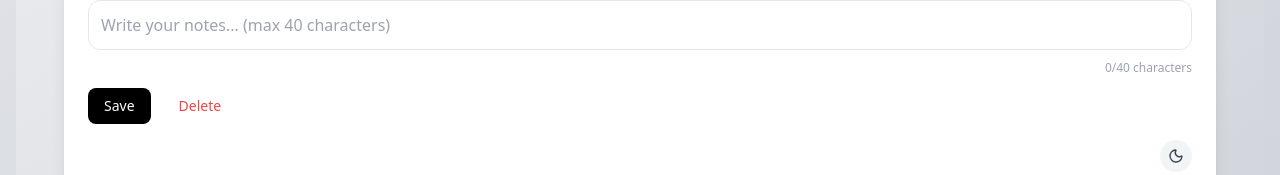
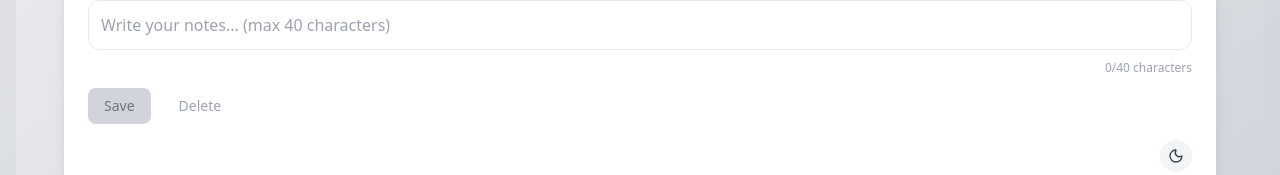
Before and after one commit to iqbal899/interactive-calendar, a Next.js app: page / in a window 1280 px wide. Shown: the part 579-754 px from the top of the page. Built offline with nearby package versions, Linux system fonts and the light colour scheme.

Commit message:
add : note limit

```diff
--- a/src/components/Calendar.tsx
+++ b/src/components/Calendar.tsx
@@ -164,6 +164,7 @@ dark:from-[#0a0f1f] dark:to-[#111827] p-4 transition-colors">
           setStartDate={setStartDate}
           setEndDate={setEndDate}
           setSelectedDate={setSelectedDate}
+          currentMonth={currentMonth}
         />
       </motion.div>
     </div>
--- a/src/components/CalendarGrid.tsx
+++ b/src/components/CalendarGrid.tsx
@@ -64,7 +64,7 @@ export default function CalendarGrid({
         onPrev={() => setCurrentMonth(subMonths(currentMonth, 1))}
         onNext={() => setCurrentMonth(addMonths(currentMonth, 1))}
         onClearRange={onClearRange}
-  showClear={startDate && endDate}
+        showClear={startDate && endDate}
       />
 
       <div className="grid grid-cols-7 gap-2">
--- a/src/components/NotesPanel.tsx
+++ b/src/components/NotesPanel.tsx
@@ -8,27 +8,43 @@ import { useDeleteNote } from "@/hooks/useDeleteNote";
 import { Moon, Sun } from "lucide-react";
 import { useTheme } from "@/hooks/useTheme";
 
+import { getMonthNotesCount } from "@/lib/utils";
+
 export default function NotesPanel(props: any) {
-  const { selectedDate, startDate, endDate } = props;
+  const { selectedDate, startDate, endDate, calendarData, currentMonth } = props;
 
   const { note, setNote } = useNoteState(props);
 
   const { dark, toggleTheme } = useTheme();
 
+  const safeNote = typeof note === "string" ? note : "";
+
   const MAX_CHARS = 40;
-
-const charCount = note.length;
+  const charCount = safeNote.length;
 
   const { saveNote } = useSaveNote({
     ...props,
-    note,
+    note: safeNote,
+    currentMonth,
   });
 
-  const { deleteNote } = useDeleteNote(props);
+  const { deleteNote } = useDeleteNote({
+    ...props,
+    note: safeNote,
+  });
+
+  const isEmpty = !safeNote.trim();
+  const hasExistingNote = !!safeNote.trim();
+
+  const monthCount = getMonthNotesCount(calendarData, currentMonth);
+  const isLimitReached = monthCount >= 6;
 
   return (
     <div className="p-6 bg-white dark:bg-gray-900 border-t border-gray-200/20 dark:border-gray-700/30">
-      <h3 className="text-lg font-semibold text-gray-900 dark:text-white mb-2">Notes</h3>
+
+      <h3 className="text-lg font-semibold text-gray-900 dark:text-white mb-2">
+        Notes
+      </h3>
 
       <p className="text-sm text-gray-500 dark:text-gray-400 mb-2">
         {startDate && endDate
@@ -38,30 +54,27 @@ const charCount = note.length;
             : "Monthly Notes"}
       </p>
 
-
-
+      {/* TEXTAREA */}
       <textarea
         rows={1}
         placeholder={`Write your notes... (max ${MAX_CHARS} characters)`}
         className="w-full rounded-xl border border-gray-200 dark:border-gray-700 bg-white dark:bg-gray-800 text-gray-900 dark:text-white p-3 resize-none overflow-hidden focus:outline-none focus:ring-2 focus:ring-blue-100 transition-all duration-200"
-  value={note}
+        value={safeNote}
         onChange={(e) => {
           const text = e.target.value;
 
           const trimmedText = text.slice(0, MAX_CHARS);
           setNote(trimmedText);
 
-    // auto expand
           const el = e.target;
           el.style.height = "auto";
           el.style.height = el.scrollHeight + "px";
         }}
       />
 
-
+      {/* CHAR COUNT */}
       <p
-  className={`text-xs mt-1 text-right ${
-    charCount > MAX_CHARS - 20
+        className={`text-xs mt-1 text-right ${charCount > MAX_CHARS - 10
             ? "text-red-500"
             : "text-gray-400"
           }`}
@@ -69,11 +82,27 @@ const charCount = note.length;
         {charCount}/{MAX_CHARS} characters
       </p>
 
+      {/* LIMIT MESSAGE */}
+      {isLimitReached && (
+        <p className="text-xs text-red-500 mt-1">
+          Maximum 6 notes allowed for this month
+        </p>
+      )}
+
+      {/* BUTTONS */}
       <div className="flex gap-3 mt-3">
+
         {/* SAVE */}
         <button
           onClick={saveNote}
-          className="px-4 py-2 rounded-lg bg-black text-white dark:bg-white dark:text-black text-sm font-medium hover:bg-gray-800 dark:hover:bg-gray-200 transition"
+          disabled={isEmpty || isLimitReached}
+          className={`
+            px-4 py-2 rounded-lg text-sm font-medium transition
+            ${isEmpty || isLimitReached
+              ? "bg-gray-300 dark:bg-gray-700 text-gray-500 cursor-not-allowed"
+              : "bg-black text-white dark:bg-white dark:text-black hover:bg-gray-800 dark:hover:bg-gray-200"
+            }
+          `}
         >
           Save
         </button>
@@ -81,13 +110,21 @@ const charCount = note.length;
         {/* DELETE */}
         <button
           onClick={deleteNote}
-          className="px-4 py-2 rounded-lg text-red-500 text-sm font-medium hover:bg-red-50 dark:hover:bg-red-900/30 transition"
+          disabled={!hasExistingNote}
+          className={`
+            px-4 py-2 rounded-lg text-sm font-medium transition
+            ${!hasExistingNote
+              ? "text-gray-400 cursor-not-allowed"
+              : "text-red-500 hover:bg-red-50 dark:hover:bg-red-900/30"
+            }
+          `}
         >
           Delete
         </button>
 
       </div>
 
+      {/* DARK MODE */}
       <div className="flex justify-end mt-4">
         <button
           onClick={toggleTheme}
@@ -100,6 +137,7 @@ const charCount = note.length;
           )}
         </button>
       </div>
+
     </div>
   );
 }
--- a/src/hooks/useSaveNote.ts
+++ b/src/hooks/useSaveNote.ts
@@ -1,4 +1,4 @@
-import { getDateKey, findRangeMatch } from "@/lib/utils";
+import { getDateKey, findRangeMatch, getMonthNotesCount } from "@/lib/utils";
 import toast from "react-hot-toast";
 
 export const useSaveNote = ({
@@ -8,9 +8,20 @@ export const useSaveNote = ({
     note,
     calendarData,
     setCalendarData,
+    currentMonth,
 }: any) => {
     const saveNote = () => {
         let updated = { ...calendarData };
+
+        // LIMIT CHECK (ONLY FOR DATE + RANGE)
+        if (selectedDate || (startDate && endDate)) {
+            const count = getMonthNotesCount(calendarData, currentMonth);
+
+            if (count >= 6) {
+                toast.error("Maximum 6 notes allowed for this month");
+                return;
+            }
+        }
 
         if (startDate && endDate) {
             const range = {
--- a/src/lib/utils.ts
+++ b/src/lib/utils.ts
@@ -30,3 +30,28 @@ export const findRangeMatch = (calendarData: any, key: string) => {
     return key >= r.start && key <= r.end;
   });
 };
+
+export const getMonthNotesCount = (calendarData: any, currentMonth: Date) => {
+  const month = currentMonth.getMonth();
+  const year = currentMonth.getFullYear();
+
+  let count = 0;
+
+  // 🔴 date notes
+  Object.keys(calendarData.dateNotes || {}).forEach((key) => {
+    const d = new Date(key);
+    if (d.getMonth() === month && d.getFullYear() === year) {
+      count++;
+    }
+  });
+
+  // 🟦 range notes (count each range as 1)
+  (calendarData.rangeNotes || []).forEach((r: any) => {
+    const start = new Date(r.start);
+    if (start.getMonth() === month && start.getFullYear() === year) {
+      count++;
+    }
+  });
+
+  return count;
+};
```
Lines whose indentation alone changed are shown as unchanged.
